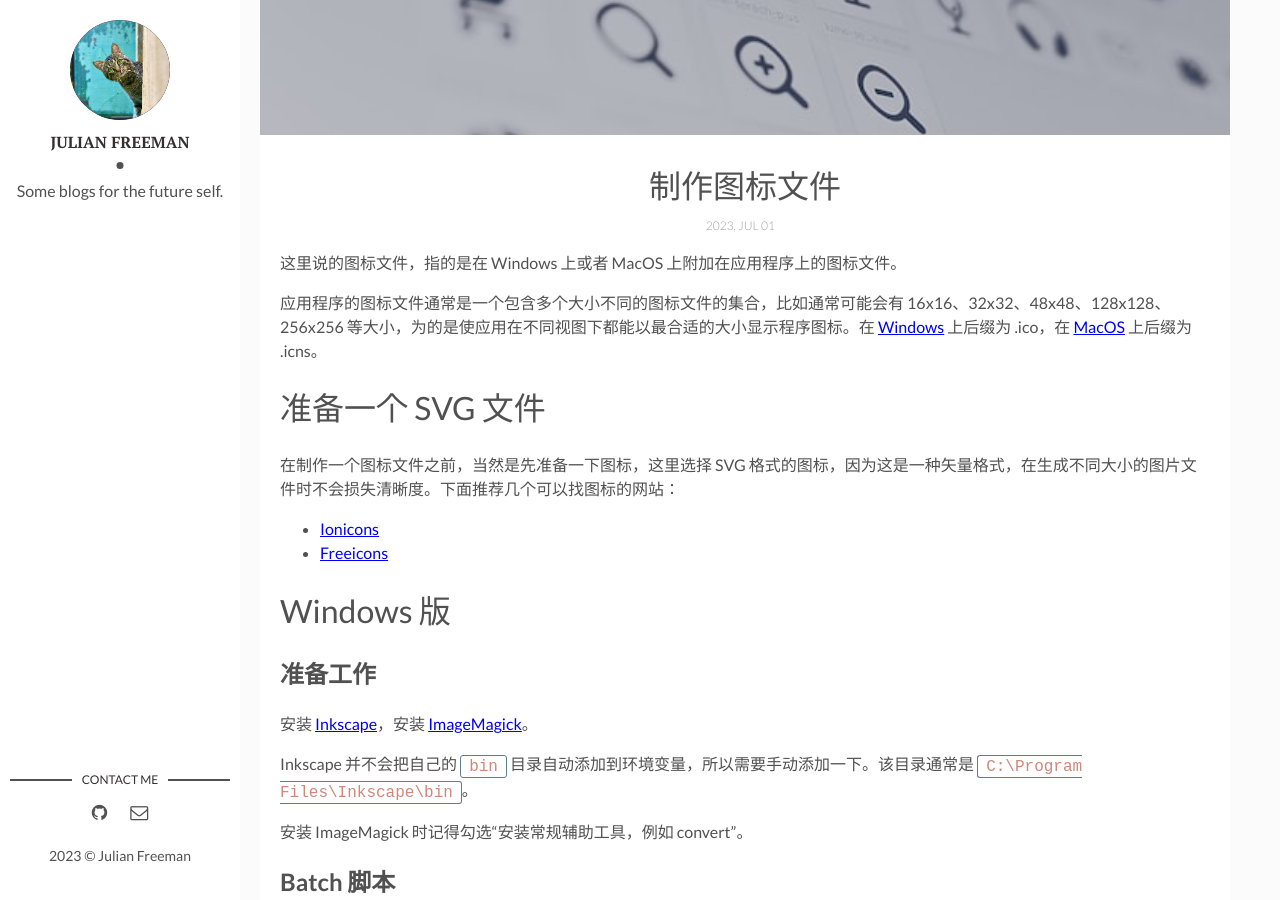
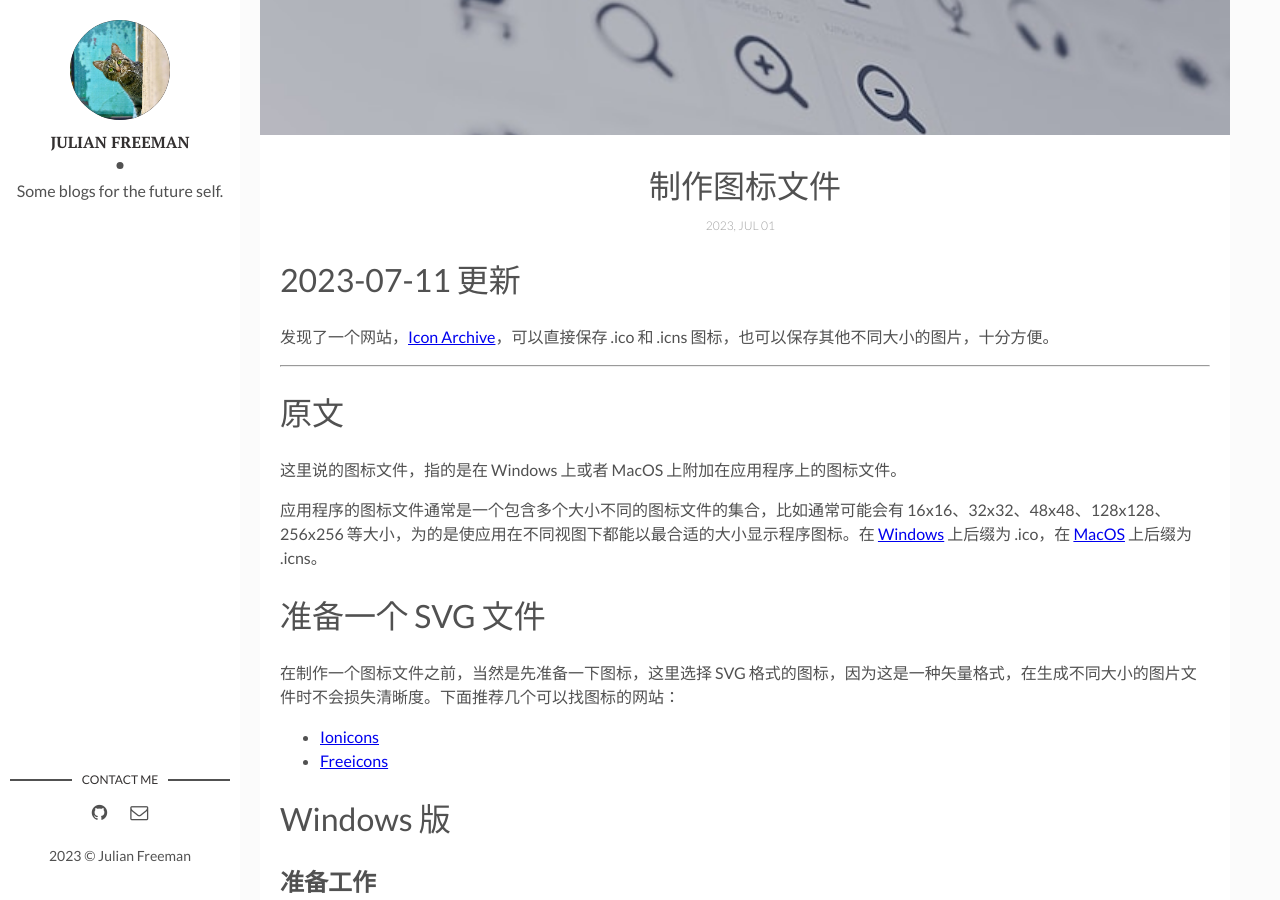
Before and after one commit to JulianFreeman/julianfreeman.github.io, a Jekyll site: the page built from _posts/2023-07-01-make-icons.markdown, in a window 1280 px wide and 900 px high, scrolled down 385 px. Built offline with Jekyll 4.4.1, drawn with Linux system fonts in a browser that asks for light colours.

Commit message:
update make icon

```diff
--- a/_posts/2023-07-01-make-icons.markdown
+++ b/_posts/2023-07-01-make-icons.markdown
@@ -6,6 +6,14 @@ tags: [icons]
 description: 本文介绍如何制作一个图标文件 # Add post description (optional)
 img: make-icons.jpg  # Add image post (optional)
 ---
+# 2023-07-11 更新
+
+发现了一个网站，[Icon Archive][iconarchive]，可以直接保存 .ico 和 .icns 图标，也可以保存其他不同大小的图片，十分方便。
+
+---
+
+# 原文
+
 这里说的图标文件，指的是在 Windows 上或者 MacOS 上附加在应用程序上的图标文件。
 
 应用程序的图标文件通常是一个包含多个大小不同的图标文件的集合，比如通常可能会有 16x16、32x32、48x48、128x128、256x256 等大小，为的是使应用在不同视图下都能以最合适的大小显示程序图标。在 [Windows](#windows-版) 上后缀为 .ico，在 [MacOS](#macos-版) 上后缀为 .icns。
```
Also changed, not shown: other parts of _posts/2023-07-01-make-icons.markdown (+2 -0 lines).
